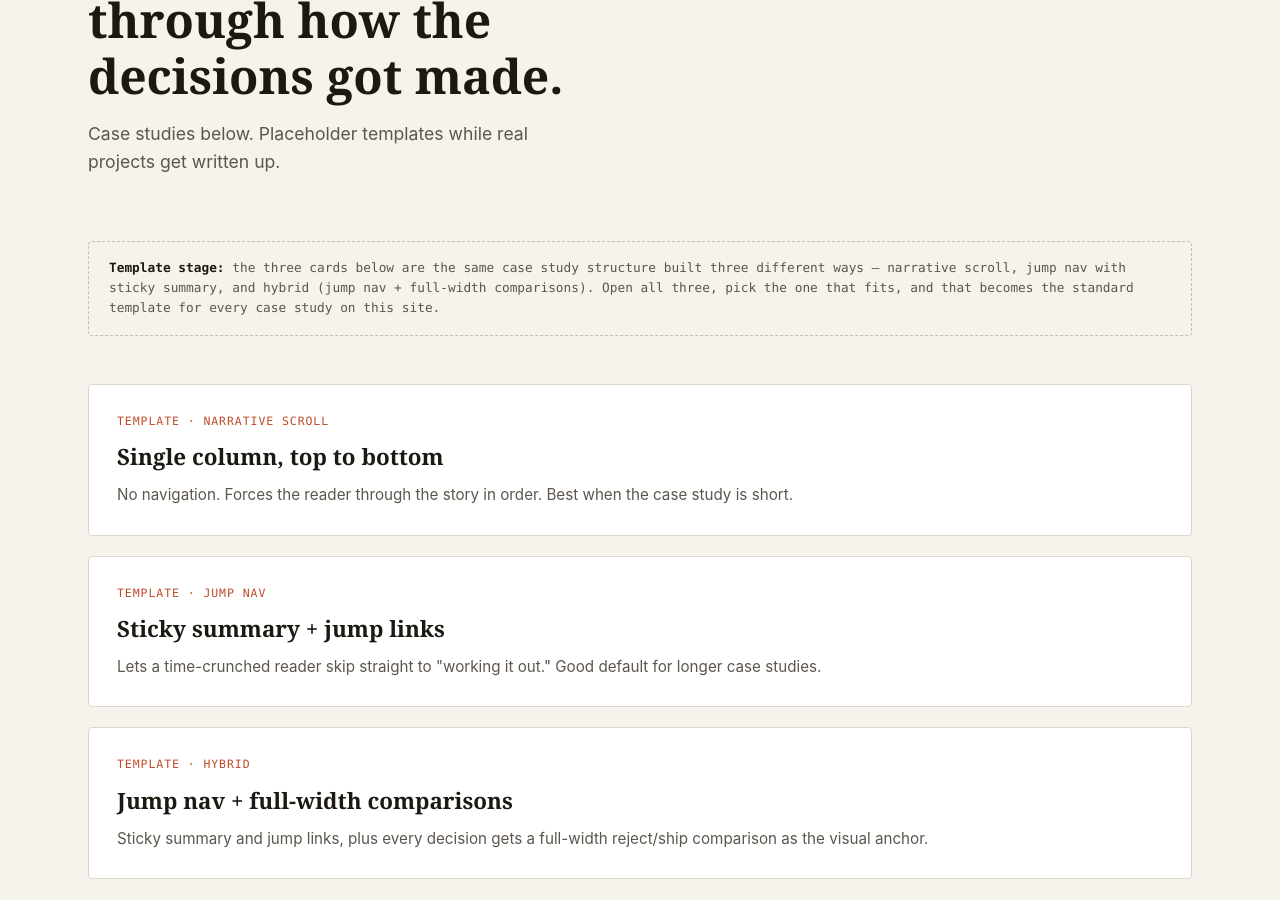
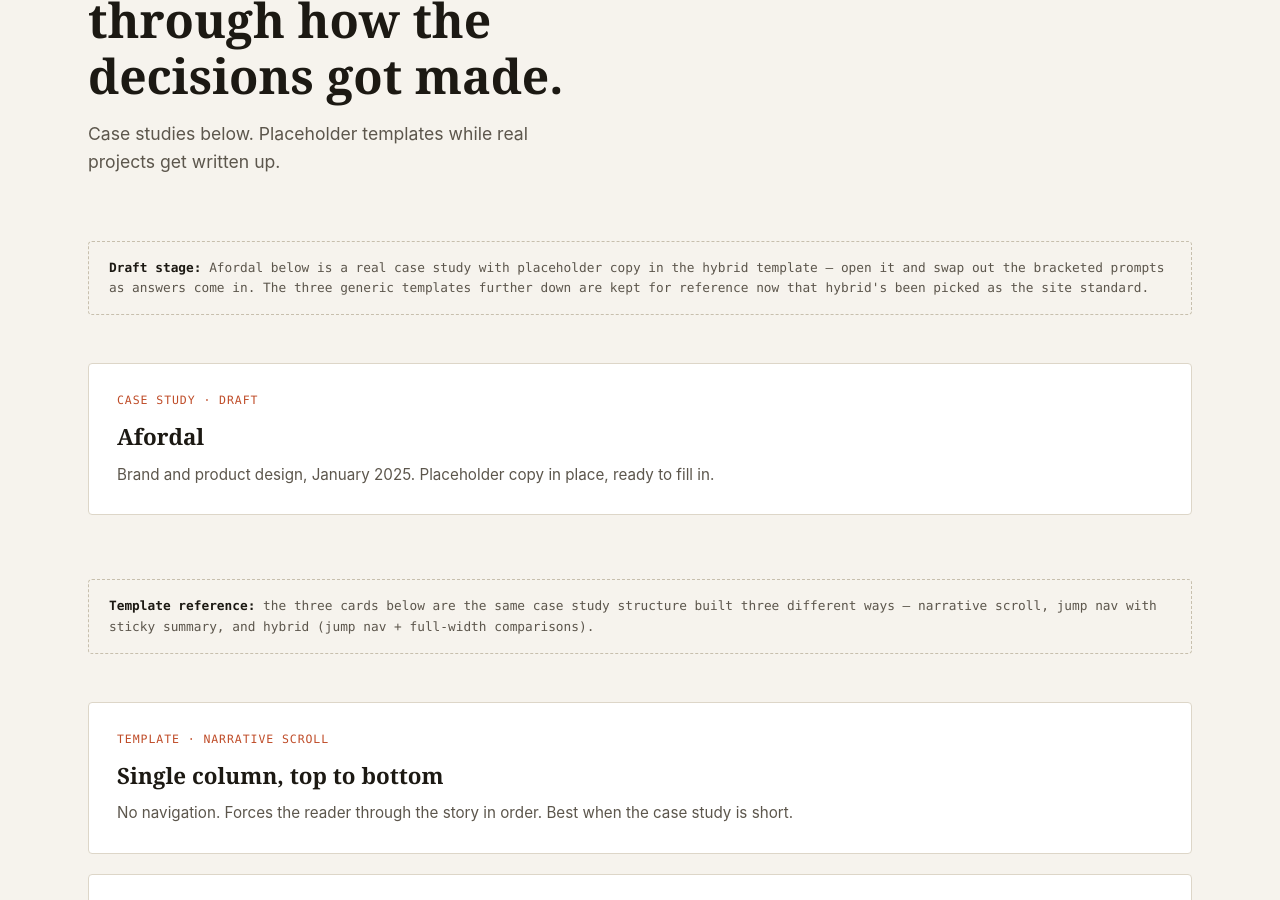
Before and after one commit to orrachcreative/orrachcreative.github.io, a Jekyll site: the page built from index.html, in a window 1280 px wide and 900 px high, scrolled down 257 px. Built offline with Jekyll 4.4.1, drawn with Linux system fonts in a browser that asks for light colours.

Commit message:
Add Afordal case study draft on the hybrid template
Uses the hybrid layout (chosen as the site standard) with placeholder
copy tailored to what's known about the project so far: brand and
product design ownership, constrained user flows. Brand identity work
is folded into "The system" section as supporting evidence rather than
a standalone page, since the product decisions are the main story.
Homepage now leads with Afordal and keeps the three generic templates
below for reference.

Co-Authored-By: Claude Sonnet 5 <noreply@anthropic.com>
Claude-Session: https://claude.ai/code/session_01C82pLUTPfNucMNy7vmrcjb

```diff
--- a/index.html
+++ b/index.html
@@ -9,9 +9,22 @@ title: Work
   </section>
 
   <div class="template-note">
-    <strong>Template stage:</strong> the three cards below are the same case study structure built three different ways —
-    narrative scroll, jump nav with sticky summary, and hybrid (jump nav + full-width comparisons). Open all three,
-    pick the one that fits, and that becomes the standard template for every case study on this site.
+    <strong>Draft stage:</strong> Afordal below is a real case study with placeholder copy in the hybrid template —
+    open it and swap out the bracketed prompts as answers come in. The three generic templates further down are kept
+    for reference now that hybrid's been picked as the site standard.
+  </div>
+
+  <div class="work-grid">
+    <a class="work-card" href="{{ '/case-studies/afordal/' | relative_url }}">
+      <span class="eyebrow">Case study · Draft</span>
+      <h2>Afordal</h2>
+      <p>Brand and product design, January 2025. Placeholder copy in place, ready to fill in.</p>
+    </a>
+  </div>
+
+  <div class="template-note">
+    <strong>Template reference:</strong> the three cards below are the same case study structure built three different
+    ways — narrative scroll, jump nav with sticky summary, and hybrid (jump nav + full-width comparisons).
   </div>
 
   <div class="work-grid">
```
Also changed, not shown: case-studies/afordal.html (added, +157 -0 lines).
